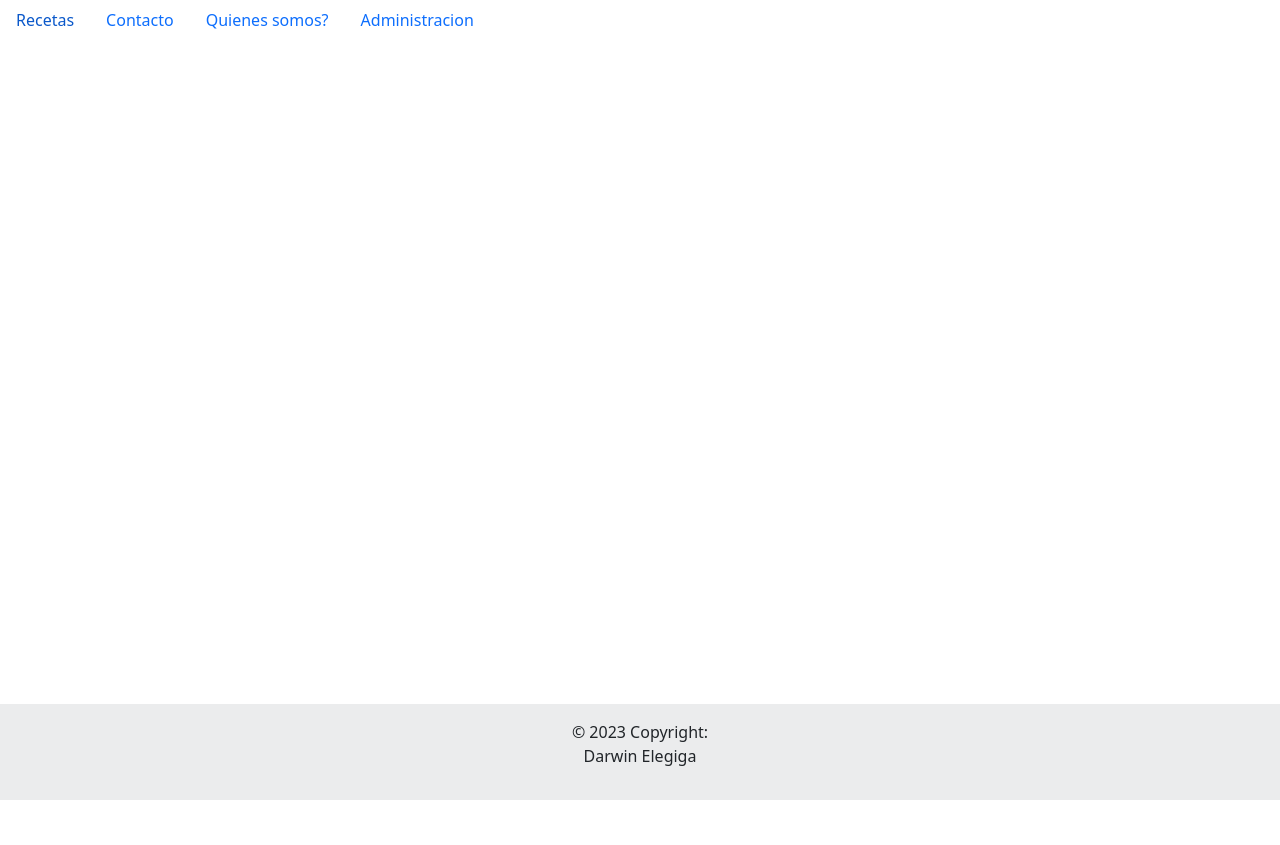
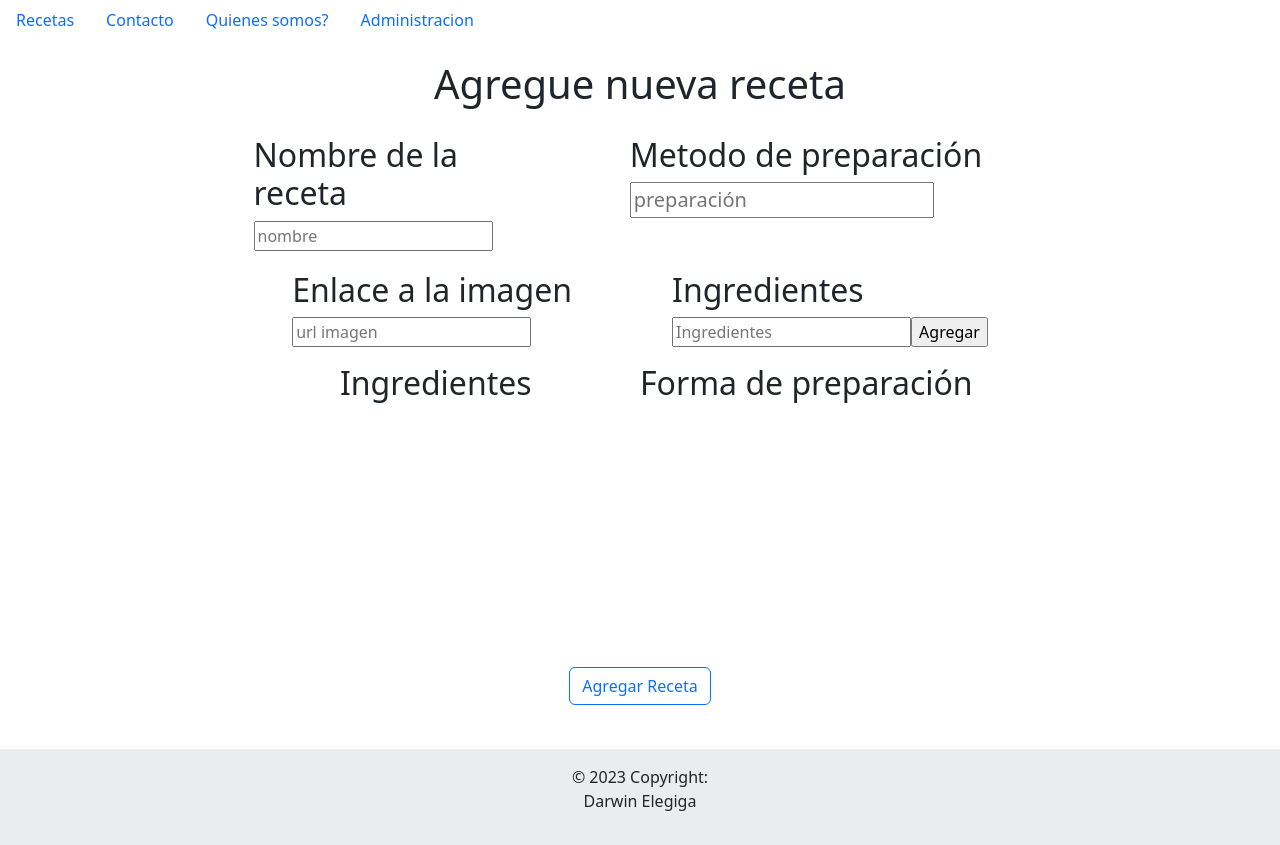
Before and after one commit to almaralesmarina2023/Darwin, an Angular app: page /agregar in a window 1280 px wide. Before the commit this address led to /. Before the commit the page ends 800 px from the top, so only its background shows below. Built offline with nearby package versions, Linux system fonts and the light colour scheme.

Commit message:
Agregada funcion agregar nueva receta

```diff
--- a/src/app/administracion/administracion.component.html
+++ b/src/app/administracion/administracion.component.html
@@ -14,7 +14,7 @@
 
 </div>
   <div class="agregar">
-  <a class="button agregar">Agregar Nueva Receta</a>
+  <a class="button agregar" [routerLink]="['/agregar']">Agregar Nueva Receta</a>
 
   </div>
 </body>
--- a/src/app/agregar/agregar.component.css
+++ b/src/app/agregar/agregar.component.css
@@ -0,0 +1,130 @@
+body{
+  position: relative;
+  top: 20px;
+  display: flex;
+  flex-direction: column;
+  align-items: center;
+  justify-content: center;
+
+}
+.id{
+  width: 100%;
+  display: flex;
+  justify-content: center;
+}
+
+.opciones{
+  display: flex;
+  position: relative;
+  width: 100%;
+  flex-direction: column;
+  align-items: center;
+  top: 20px;
+}
+
+.nombre-preparacion{
+   display: flex;
+
+}
+.img-ingredientes{
+   display: flex;
+
+}
+.nombre{
+  margin-bottom: 20px;
+  margin-right: 50px;
+}
+.preparacion{
+  margin-left: 50px;
+}
+
+.imagen{
+  margin-right: 50px;
+
+}
+.ingredientes{
+  margin-left: 50px;
+}
+
+
+/*visualizador*/
+.div_visualizador{
+  width: 100%;
+  height: 300px;
+  position: relative;
+  margin-top: 40px;
+  overflow: hidden;
+  box-sizing: border-box;
+
+}
+
+#imagen{
+  width: 300px;
+  border-radius: 30px;
+  box-shadow: 10px solid black;
+  position: relative;
+  /* left: -50px; */
+}
+.principal{
+  display: flex;
+  align-items: center;
+  justify-content: center;
+  width: 60%;
+  border-radius: 30px;
+
+}
+.div_visualizador-imagen{
+  flex-direction: column;
+  text-align: center;
+  font-family: cursive;
+  width: 300px;
+  height: 300px;
+}
+.secundario{
+  width: 700px;
+  margin-left: 100px;
+  display: flex;
+  flex-direction: row;
+  /* flex-wrap:wrap; */
+
+}
+
+.preparacion{
+  /* margin-left: 90px; */
+  margin-left: 5vw;
+  font-size: 20px;
+  width: 60%;
+  height: 100%;
+
+
+}
+.text_preparacion{
+  width: 400px;
+  height: 260px;
+  overflow: hidden;
+  overflow-y: scroll;
+
+}
+
+.visualizador_ingredientes{
+  overflow-y: scroll;
+  position: relative;
+  width: 300px;
+  height: 250px;
+
+}
+::-webkit-scrollbar {
+  display: none;
+}
+
+.div_visualizador{
+  width: 100%;
+  display: flex;
+  align-items: center;
+  justify-content: center;
+
+}
+
+.div_visualizador-imagen h1{
+  font-size: 20px;
+}
--- a/src/app/agregar/agregar.component.html
+++ b/src/app/agregar/agregar.component.html
@@ -1 +1,83 @@
-<p>agregar works!</p>
+<body>
+  <h1 class="id">Agregue nueva receta</h1>
+
+
+  <div class="opciones">
+
+      <div class="nombre-preparacion">
+
+        <div class="nombre">
+          <div class="agregar_nombre">
+            <h2>Nombre de la receta</h2>
+            <input type="text" placeholder="nombre" [(ngModel)]="nombre">
+          </div>
+        </div>
+
+
+        <div class="preparacion">
+          <div class="agregar_preparacion">
+            <h2>Metodo de preparación</h2>
+            <input type="text" placeholder="preparación"[(ngModel)]="preparacion">
+          </div>
+        </div>
+
+      </div>
+
+
+      <div class="img-ingredientes">
+
+        <div class="imagen">
+          <div class="agregar_imagen">
+            <h2>Enlace a la imagen</h2>
+            <input type="text" placeholder="url imagen"[(ngModel)]="imagen">
+          </div>
+        </div>
+
+
+        <div class="ingredientes">
+
+          <div class="agregar_ingredientes">
+
+            <h2>Ingredientes</h2>
+              <input type="text" placeholder="Ingredientes" [(ngModel)]="ingrediente">
+              <input type="submit" value="Agregar" (click)="agregaringrediente()">
+          </div>
+
+
+      </div>
+      </div>
+  </div>
+
+<div class="div_visualizador">
+
+
+
+<div class="principal">
+
+  <div class="div_visualizador-imagen">
+    <img [src]=imagen id="imagen">
+    <h1>{{nombre}}</h1>
+  </div>
+
+    <div class="secundario">
+      <div class="visualizador_ingredientes">
+        <h2>Ingredientes</h2>
+        <ul>
+          <li *ngFor="let item of ingredientes">{{item}}</li>
+        </ul>
+      </div>
+      <div class="preparacion">
+        <h2>Forma de preparación</h2>
+        <div class="text_preparacion">
+          <p class="p_preparacion">{{preparacion}}</p>
+        </div>
+      </div>
+  </div>
+
+
+  </div>
+</div>
+<button class="btn btn-outline-primary" (click)="agregarreceta()">Agregar Receta</button>
+
+
+</body>
--- a/src/app/agregar/agregar.component.ts
+++ b/src/app/agregar/agregar.component.ts
@@ -1,4 +1,6 @@
 import { Component } from '@angular/core';
+import { DsRecetasService } from '../ds-recetas.service';
+import { Recetas } from '../recetas.module';
 
 @Component({
   selector: 'app-agregar',
@@ -7,4 +9,25 @@ import { Component } from '@angular/core';
 })
 export class AgregarComponent {
 
+  nombre:string="";
+  preparacion:string="";
+  ingrediente:string=""
+  ingredientes:string[]=[];
+  imagen:string="";
+
+  nuevareceta:Recetas=new Recetas();
+
+  agregaringrediente(){
+    this.ingredientes.push(this.ingrediente)
+  }
+  agregarreceta(){
+    this.nuevareceta.nombre=this.nombre;
+    this.nuevareceta.ingredientes=this.ingredientes;
+    this.nuevareceta.preparacion=this.preparacion;
+    this.servicio.agregar(this.nuevareceta)
+    this.servicio.volveradministracion()
+  }
+  constructor(private servicio:DsRecetasService) {}
+
+
 }
--- a/src/app/app-routing.module.ts
+++ b/src/app/app-routing.module.ts
@@ -7,6 +7,7 @@ import { ContactosComponent } from './contactos/contactos.component';
 import { QuienessomosComponent } from './quienessomos/quienessomos.component';
 import { InformacionComponent } from './informacion/informacion.component';
 import { ModificarComponent } from './modificar/modificar.component';
+import { AgregarComponent } from './agregar/agregar.component';
 
 
 
@@ -17,6 +18,7 @@ const appRoutes:Routes=[
   {path: 'informacion/:id', component:InformacionComponent},
   {path: 'administracion', component:AdministracionComponent},
   {path: 'modificar/:id', component:ModificarComponent},
+  {path: 'agregar', component:AgregarComponent},
 
 ]
 
--- a/src/app/ds-recetas.service.ts
+++ b/src/app/ds-recetas.service.ts
@@ -1,5 +1,6 @@
 import { Injectable } from '@angular/core';
 import { Recetas } from './recetas.module';
+import { ActivatedRoute, Router } from '@angular/router';
 
 @Injectable({
   providedIn: 'root'
@@ -27,5 +28,15 @@ modificarDs(receta:Recetas, indice:number){
   this.dsrecetas[indice].ingredientes=receta.ingredientes;
   this.dsrecetas[indice].preparacion=receta.preparacion;
 }
-  constructor() { }
+
+
+
+
+constructor(private route:ActivatedRoute, private router:Router){}
+volveradministracion(){
+    this.router.navigate(['administracion'])
 }
+volveinicio(){
+    this.router.navigate([''])
+}
+}
--- a/src/app/modificar/modificar.component.css
+++ b/src/app/modificar/modificar.component.css
@@ -0,0 +1,39 @@
+input{
+  border-radius: 10px;
+  padding: 5px;
+}
+.principal{
+  display: flex;
+  width: 100%;
+  align-items: center;
+  justify-content: center;
+  margin-top: 100px;
+}
+.div_ingredientes{
+  display: flex;
+  align-items: center;
+}
+
+.lista_ingredientes{
+  display: flex;
+  flex-direction: column;
+  margin: 20px;
+}
+.supreing{
+  display: flex;
+  flex-direction: column;
+  align-items: center;
+  justify-content: center;
+  border: .5px solid;
+  border-radius: 30px;
+  padding: 30px;
+  margin-left: 50px;
+}
+.div_nombre-preparacion{
+  margin-right: 50px;
+}
+.lista_ingredientes input{
+  margin-bottom: 16px;
+}
+body{display: flex; flex-direction: column; align-items: center;}
+.bagg{width: max-content; margin-top: 80px;}
--- a/src/app/modificar/modificar.component.html
+++ b/src/app/modificar/modificar.component.html
@@ -1,10 +1,32 @@
-<input type="text" placeholder="nombre" [(ngModel)]="nombre"> <br>
+<body>
+  <div class="principal">
+    <div class="div_nombre-preparacion">
+      <div class="div_nombre">
+        <h2>Nombre</h2>
+        <input type="text" placeholder="nombre" [(ngModel)]="nombre">
+      </div>
 
-<input type="text" placeholder="Ingredientes" *ngFor="let item of recetamodificada.ingredientes" value={{item}}> <br>
+      <div class="div_preparacion">
+        <h2>Preparación </h2>
+        <input type="text" placeholder="preparacion" [(ngModel)]="preparacion"><br>
+      </div>
+    </div>
+    <div class="supreing">
+      <h2>Ingredientes</h2>
+      <div class="div_ingredientes">
+        <div class="lista_ingredientes">
+          <input type="text" placeholder="Ingredientes" *ngFor="let item of recetamodificada.ingredientes" value={{item}}>
+        </div>
+        <div class="agregar_ingredientes">
+          <input type="text" placeholder="Nuevo Ingrediente" [(ngModel)]="nuevoingrediente">    <input type="submit" value="Agregar nuevo ingrediente" (click)="agregaringrediente()">
+
+        </div>
+      </div>
+    </div>
 
 
-<input type="text" placeholder="Nuevo Ingrediente" [(ngModel)]="nuevoingrediente">    <input type="submit" value="Agregar nuevo ingrediente" (click)="agregaringrediente()"><br>
 
+  </div>
+  <input type="submit" value="Modificar Receta" (click)="modificar()" class="bagg">
 
-<input type="text" placeholder="preparacion" [(ngModel)]="preparacion"><br>
-<input type="submit" value="Modificar Receta" (click)="modificar()">
+</body>
--- a/src/app/modificar/modificar.component.ts
+++ b/src/app/modificar/modificar.component.ts
@@ -22,7 +22,7 @@ export class ModificarComponent  implements OnInit{
       this.recetamodificada.preparacion=this.preparacion;
 
       this.servicio.modificarDs(this.recetamodificada,this.indice)
-      this.volverinicio();
+      this.servicio.volveradministracion();
   }
   agregaringrediente(){
     this.recetamodificada.ingredientes.push(this.nuevoingrediente)
@@ -36,7 +36,7 @@ export class ModificarComponent  implements OnInit{
     this.ingredientes=this.recetamodificada.ingredientes
     this.preparacion=this.recetamodificada.preparacion
   }
-  volverinicio(){
-      this.router.navigate(['administracion'])
-  }
+  // volverinicio(){
+  //     this.router.navigate(['administracion'])
+  // }
 }
```
